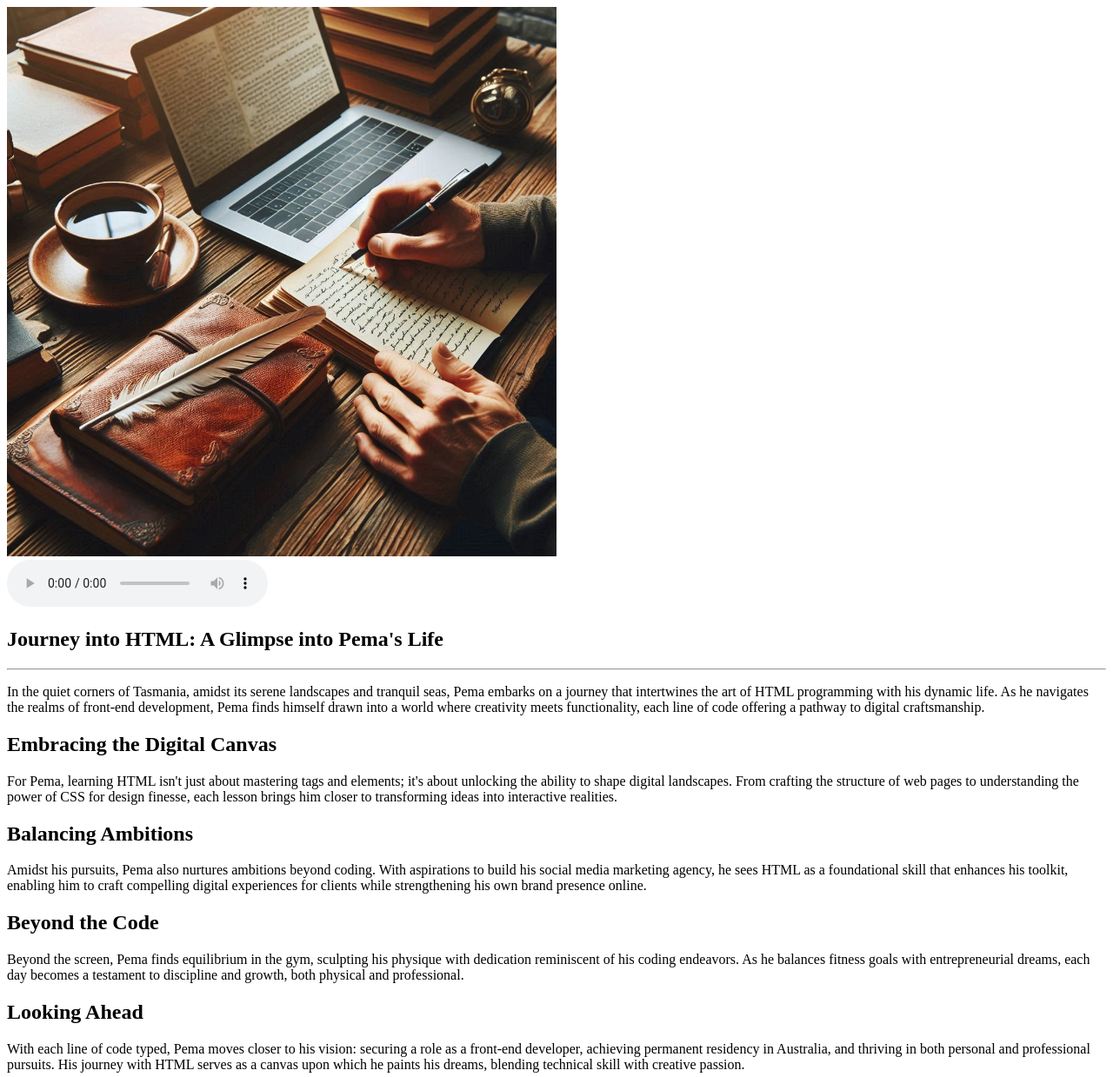
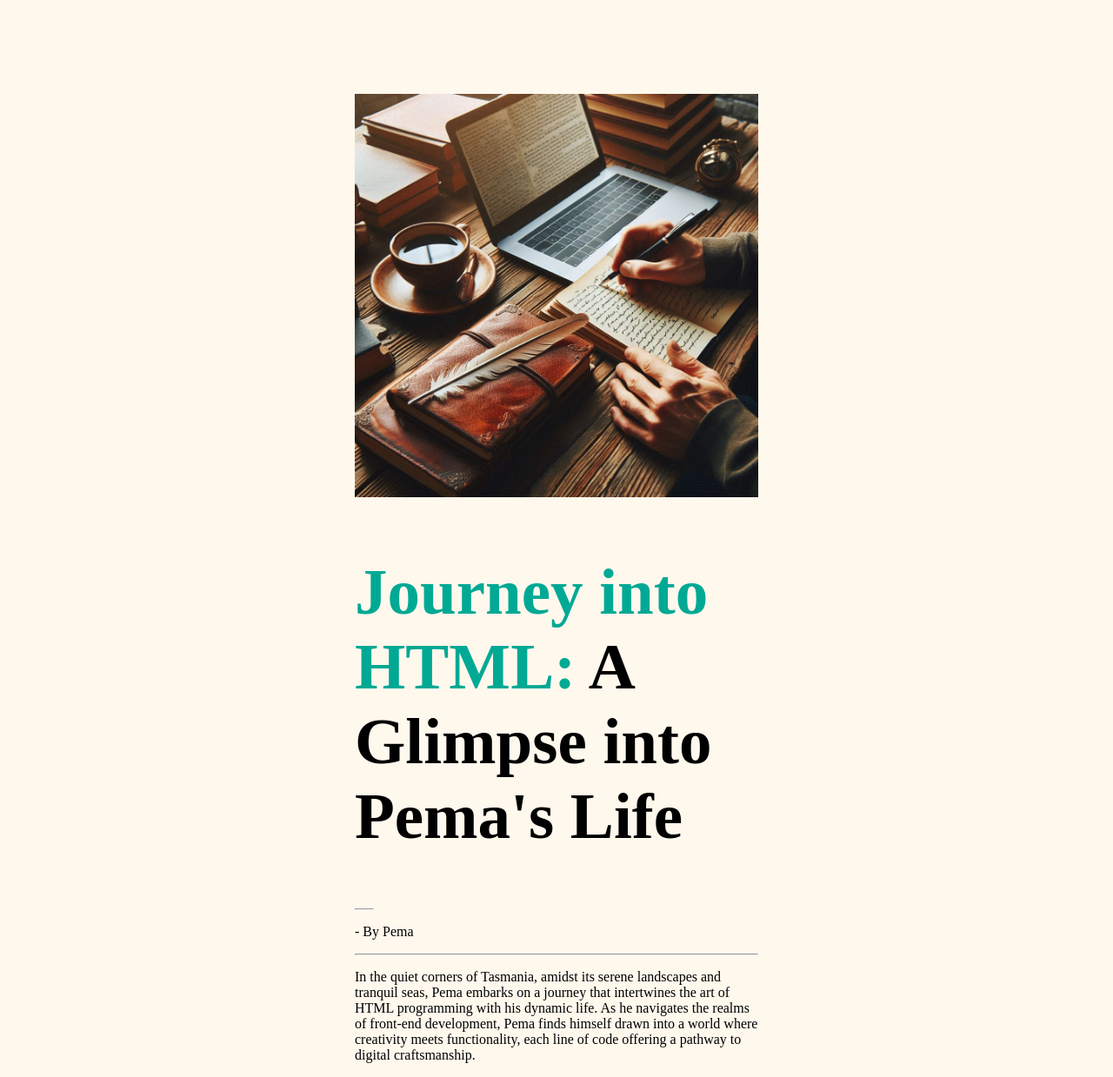
Before and after one commit to Pemasherpa0543/Pema-Journal, a plain HTML site: page index.html in a window 1280 px wide. Shown: the top 1239 px of the page at 87% size. Drawn offline with Linux system fonts and the light colour scheme.

Commit message:
updated the color and added paddings

```diff
--- a/index.html
+++ b/index.html
@@ -8,19 +8,24 @@
     <title>Pema Journal</title>
 </head>
 
-<body>
+<body style="background-color:#fff8ed; padding: 100px 400px;">
     <section>
         <div>
-            <img src="/images/journal.jpeg" alt="Pema writing journal" width="50%">
+            <img src="/images/journal.jpeg" alt="Pema writing journal" width="100%">
         </div>
         <div>
-            <audio controls autoplay="true">
-                <source src="/Audio/Journal.mp3" type="audio/mpeg" />
-            </audio>
+
 
         </div>
         <div>
-            <h1>Journey into HTML: A Glimpse into Pema's Life</h1>
+            <h1 style="font-size: 75px;">
+                <span style="color:#00a994">
+                    Journey into HTML: </span>
+                A Glimpse into Pema's Life
+
+            </h1>
+            <hr style="width: 20px; margin-left:0%">
+            <p>- By Pema</p>
             <hr />
             <p>In the quiet corners of Tasmania, amidst its serene landscapes and tranquil seas, Pema embarks on
                 a
```
